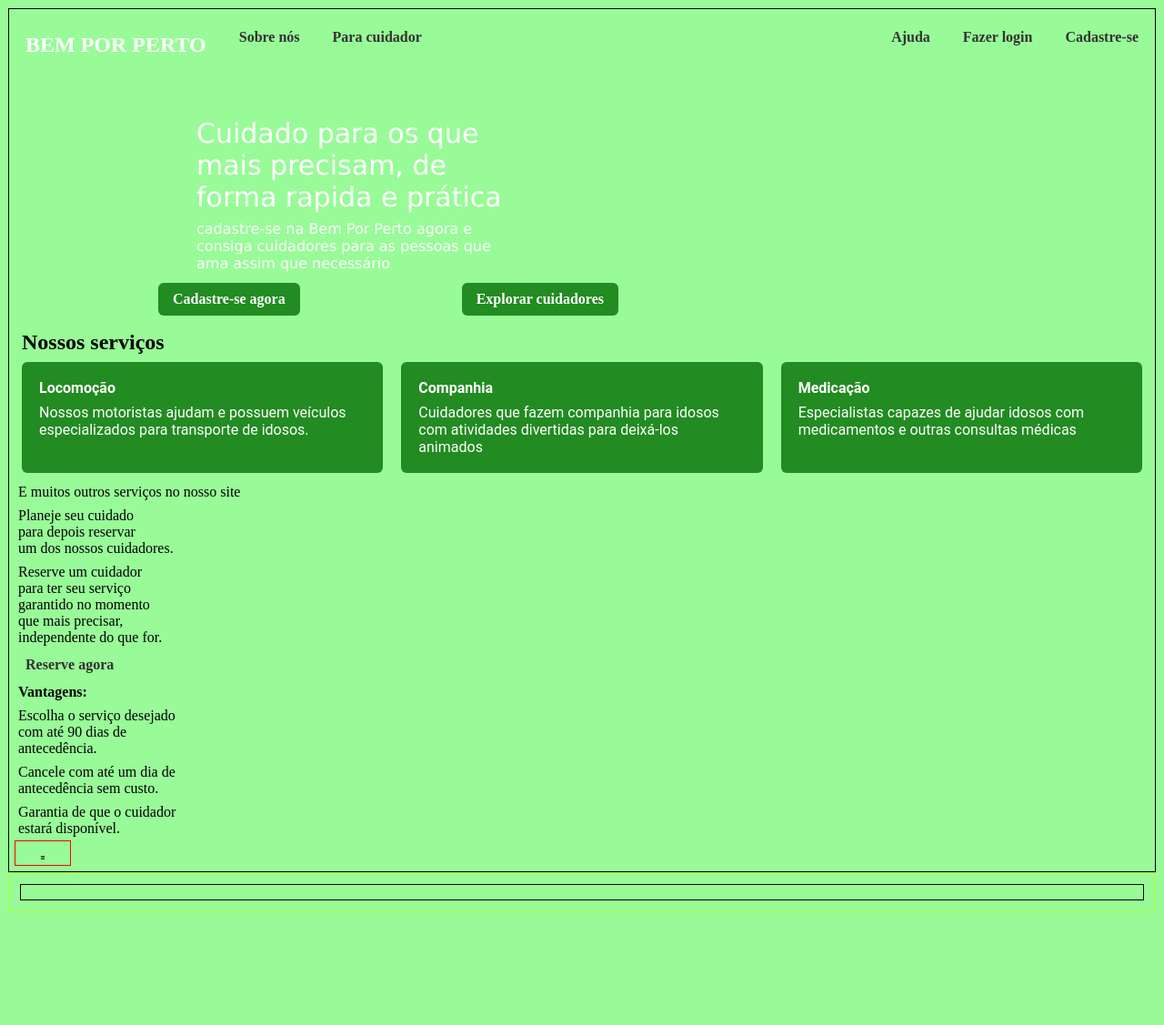
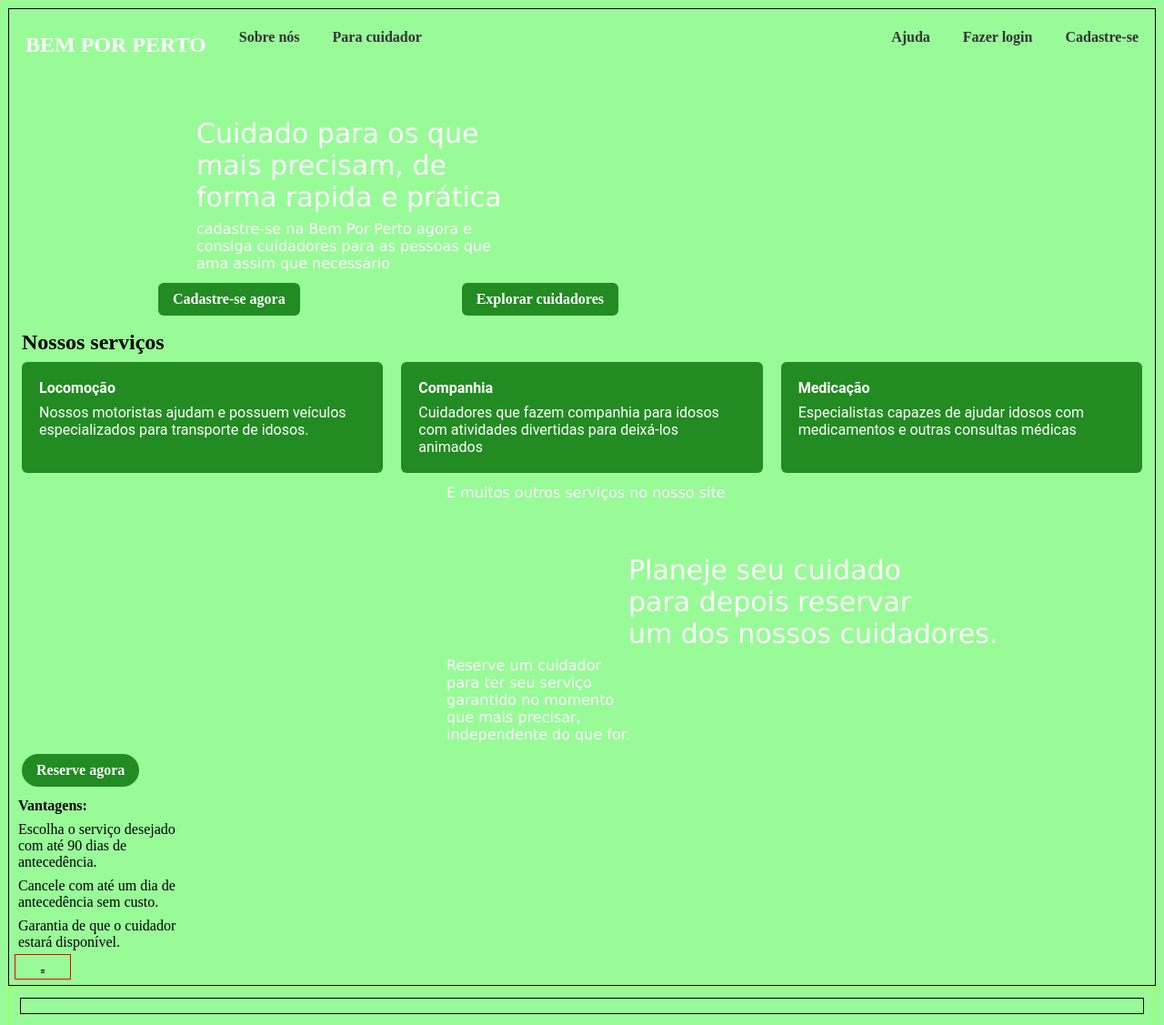
Before and after one commit to Pablo-FullStack-Dev/bem-por-perto, a Flask app: page /inicial in a window 1280 px wide. Shown: the top 1127 px of the page at 91% size. Before the commit the page ends 1003 px from the top, so only its background shows below. Run offline with Flask 3, Linux system fonts and the light colour scheme.

Commit message:
Update base.css

```diff
--- a/static/style/base.css
+++ b/static/style/base.css
@@ -79,7 +79,40 @@ nav ul li.push {
   padding: 15px;
   border-radius: 6px;
 }
+.des{
+  padding-left: 475px;
+  font-family: Verdana, sans-serif;
+  color: white;
+}
 
+.desc{
+  margin-top: 50px;
+  padding-left: 675px;
+  font-size: 30px !important;
+  font-family: Verdana, sans-serif;
+  color: white;
+  font-size: 18px;
+}
+
+.dess{
+  padding-left: 675px;
+  font-family: Verdana, sans-serif;
+  color: white;
+}
+
+.bt {
+  background-color: ForestGreen;
+  color: white;
+  padding: 10px 16px;
+  border-radius: 75px;
+  text-decoration: none;
+  font-weight: bold;
+  display: inline-block;
+  text-align: center;
+  vertical-align: middle;
+  font-size: 16px;
+  line-height: 1;
+}
 /* Garanta que o container do botão é âncora pro dropdown */
 body
 header
```
